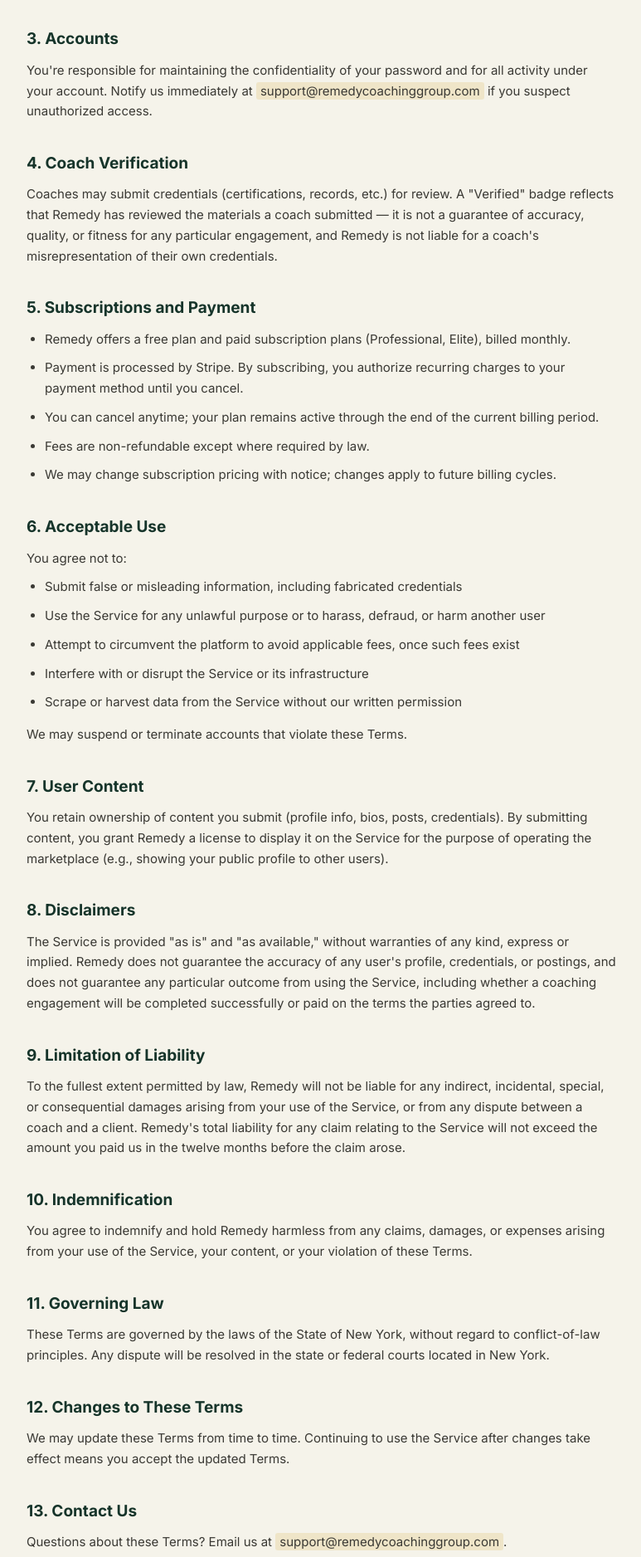
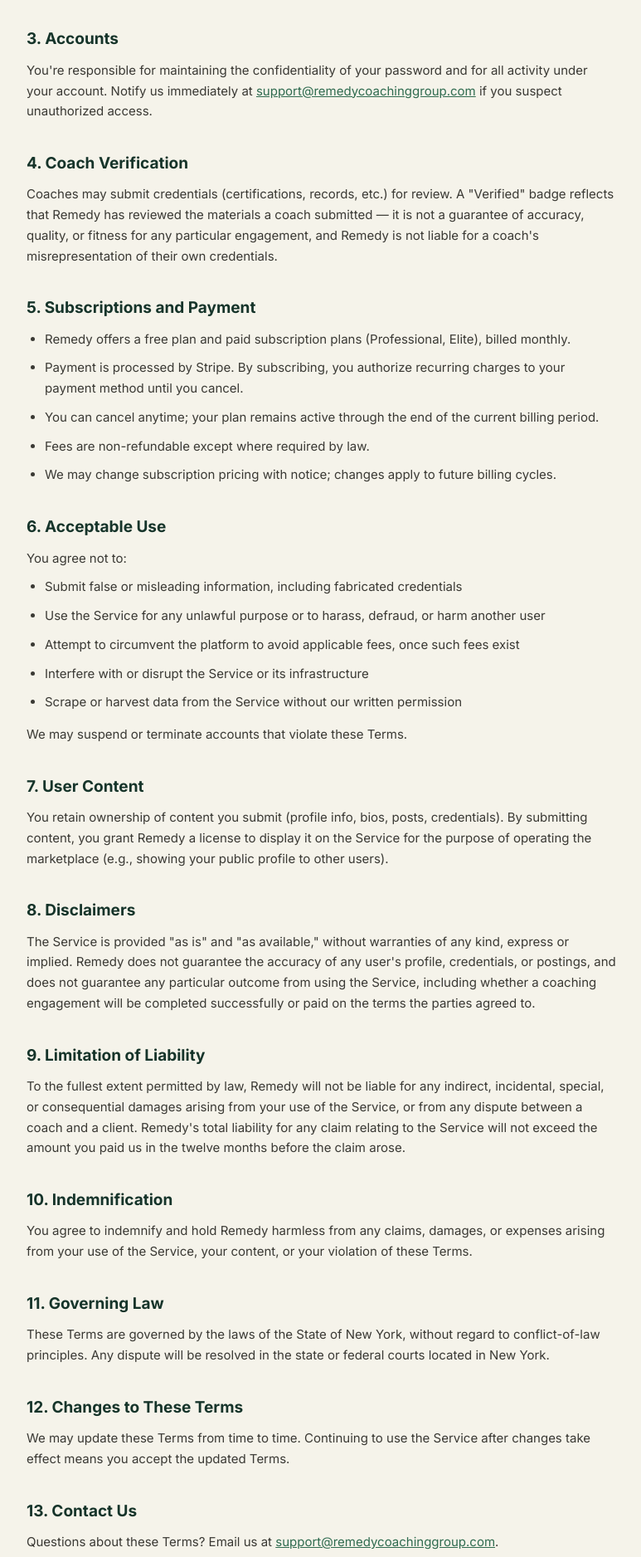
Before and after one commit to ahliklespice-coder/Remedycoachingmain, a website: page terms.html in a window 1280 px wide. Shown: the part 764-2640 px from the top of the page at 83% size, without its empty margins (252-1025 px from the left). Drawn offline with Linux system fonts and the light colour scheme.

Commit message:
Confirm support contact email as real, make it a mailto link

```diff
--- a/terms.html
+++ b/terms.html
@@ -69,7 +69,7 @@
     <p>Remedy is a marketplace that connects sports coaches with clients (programs, teams, or organizations) seeking coaching-related consulting work. <strong>Remedy is not a party to any engagement, contract, or agreement between a coach and a client</strong> — we are not an employer, agent, or guarantor of either side. Any agreement about scope of work, payment, performance, or conduct of a coaching engagement is solely between the coach and the client.</p>
 
     <h2>3. Accounts</h2>
-    <p>You're responsible for maintaining the confidentiality of your password and for all activity under your account. Notify us immediately at <span class="placeholder">support@remedycoachinggroup.com</span> if you suspect unauthorized access.</p>
+    <p>You're responsible for maintaining the confidentiality of your password and for all activity under your account. Notify us immediately at <a href="mailto:support@remedycoachinggroup.com">support@remedycoachinggroup.com</a> if you suspect unauthorized access.</p>
 
     <h2>4. Coach Verification</h2>
     <p>Coaches may submit credentials (certifications, records, etc.) for review. A "Verified" badge reflects that Remedy has reviewed the materials a coach submitted — it is not a guarantee of accuracy, quality, or fitness for any particular engagement, and Remedy is not liable for a coach's misrepresentation of their own credentials.</p>
@@ -113,7 +113,7 @@
     <p>We may update these Terms from time to time. Continuing to use the Service after changes take effect means you accept the updated Terms.</p>
 
     <h2>13. Contact Us</h2>
-    <p>Questions about these Terms? Email us at <span class="placeholder">support@remedycoachinggroup.com</span>.</p>
+    <p>Questions about these Terms? Email us at <a href="mailto:support@remedycoachinggroup.com">support@remedycoachinggroup.com</a>.</p>
   </div>
 </main>
 
```
